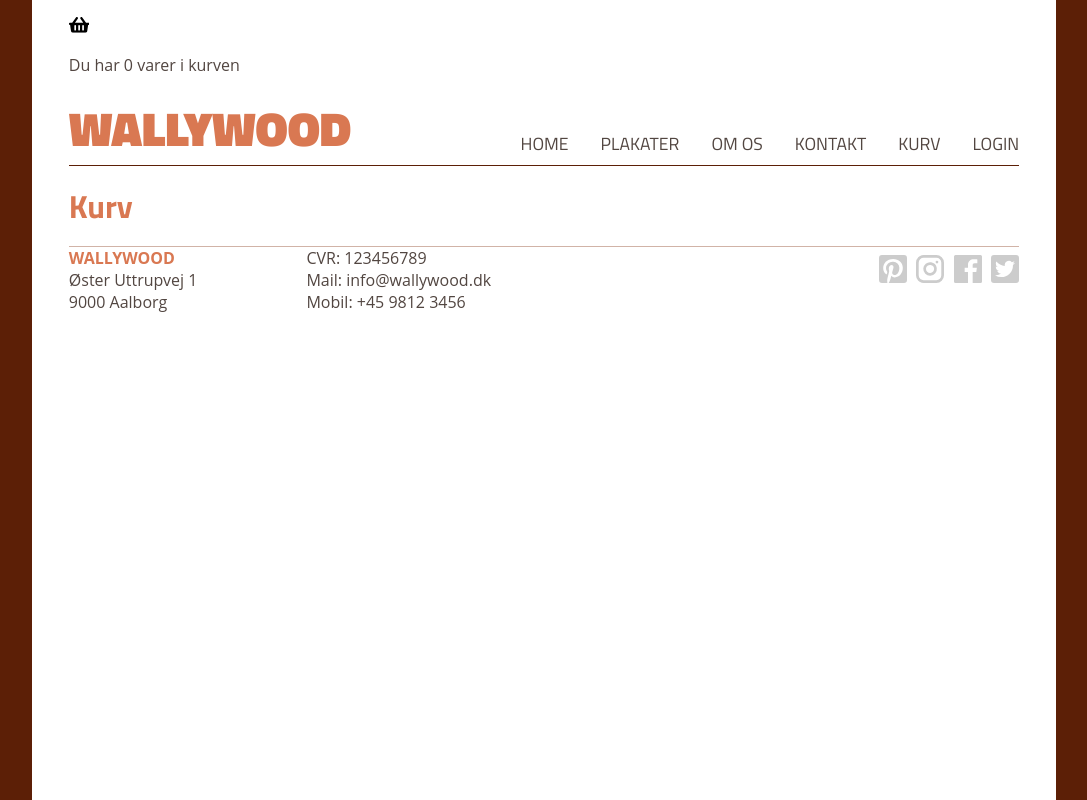
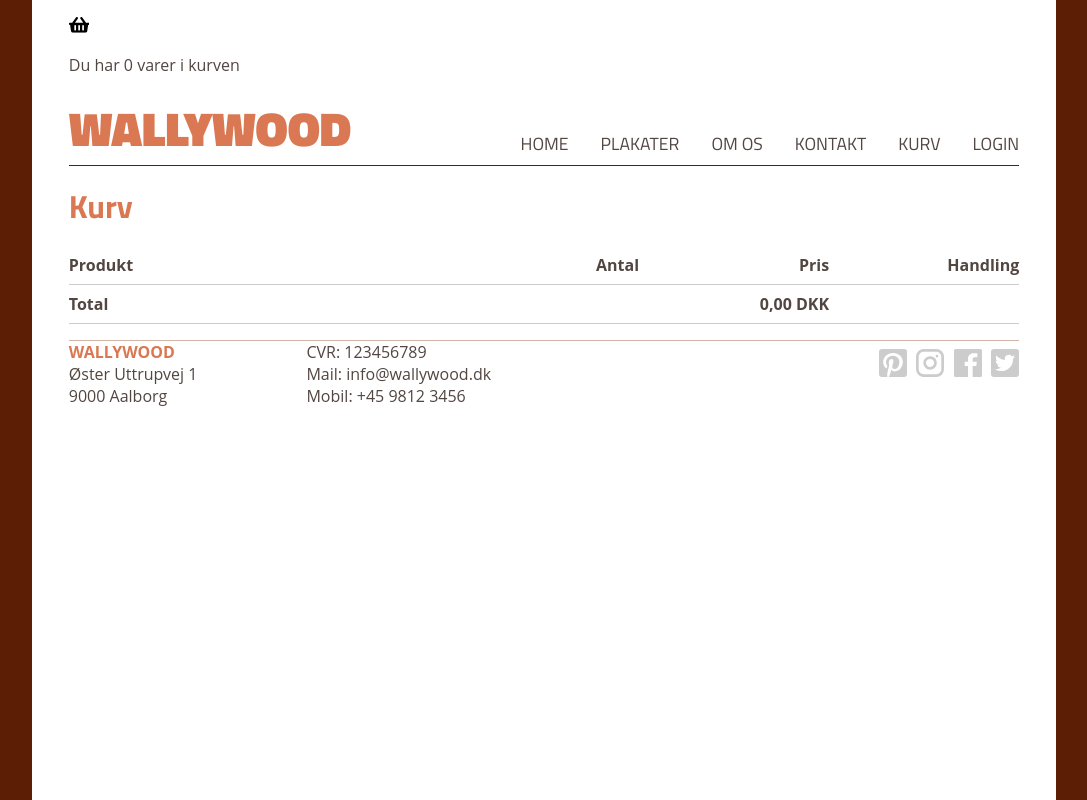
Before and after one commit to RasmusDahlJensen/Wallywood, a React (Create React App) app: page /cart in a window 1280 px wide. Shown: the whole page, without its empty margins (96-1183 px from the left). Built offline with nearby package versions, Linux system fonts and the light colour scheme.

Commit message:
Added cart pag

```diff
--- a/src/App.jsx
+++ b/src/App.jsx
@@ -7,7 +7,7 @@ import { CartIcon } from "./Components/Cart/CartIcon";
 function App() {
 	return (
 		<ContainerStyle maxwidth="1024">
-			<CartIcon></CartIcon>
+			<CartIcon />
 			<Header></Header>
 			<AppRouter />
 			<Footer />
--- a/src/Components/Cart/AddToCartButton.jsx
+++ b/src/Components/Cart/AddToCartButton.jsx
@@ -9,14 +9,14 @@ export const AddToCartButton = (props) => {
 	// console.log(cartData);
 
 	const submitToCart = async () => {
-		console.log(props.id);
-		console.log(loginData);
+		// console.log(props.id);
+		// console.log(loginData);
 		const options = {
 			headers: {
 				Authorization: `Bearer ${loginData.access_token}`,
 			},
 		};
-		console.log(options);
+		// console.log(options);
 		const formdata = new URLSearchParams();
 		formdata.append("poster_id", props.id);
 		formdata.append("quantity", 1);
--- a/src/Components/Cart/CartIcon.jsx
+++ b/src/Components/Cart/CartIcon.jsx
@@ -1,14 +1,17 @@
 import { CartIconStyle } from "./CartIcon.style";
 import { ReactComponent as IconCartSVG } from "../../Assets/svg/icon_cart.svg";
 import { useCartData } from "../Providers/CartProvider";
+import { Link } from "react-router-dom";
 
 export const CartIcon = () => {
 	const { cartData } = useCartData();
 
 	return (
 		<CartIconStyle>
-			<IconCartSVG />
-			<p>Du har {cartData.length} varer i kurven</p>
+			<Link to="/cart">
+				<IconCartSVG />
+				<p>Du har {cartData.length} varer i kurven</p>
+			</Link>
 		</CartIconStyle>
 	);
 };
--- a/src/Components/Cart/CartIcon.style.js
+++ b/src/Components/Cart/CartIcon.style.js
@@ -1,6 +1,9 @@
 import styled from "styled-components";
 
 export const CartIconStyle = styled.div`
+	a {
+		text-decoration: none;
+	}
 	svg {
 		&:hover {
 			fill: ${(props) => props.theme.colors.secondary};
--- /dev/null
+++ b/src/Components/Cart/CartList.jsx
@@ -0,0 +1,58 @@
+import { CartListStyle } from "./CartList.styled";
+import { useCartData } from "../Providers/CartProvider";
+import { ReactComponent as IconTrashSVG } from "../../Assets/svg/icon_trash.svg";
+import axios from "axios";
+import { useAuth } from "../Providers/AuthProvider";
+
+export const CartList = () => {
+	const { cartData, setCartData } = useCartData();
+	// console.log(cartData);
+	const { loginData } = useAuth();
+
+	let sum = cartData.reduce((prev, current) => {
+		return prev + +current.poster.price;
+	}, 0);
+
+	const deleteButton = async (id) => {
+		const options = {
+			headers: {
+				Authorization: `Bearer ${loginData.access_token}`,
+			},
+		};
+		const endpoint = `http://localhost:4000/cart/${id}`;
+		const result = await axios.delete(endpoint, options);
+		if (result.data) {
+			const endpoint = `http://localhost:4000/cart`;
+			const newCartData = await axios.get(endpoint, options);
+			setCartData(newCartData.data);
+		}
+	};
+	return (
+		<CartListStyle>
+			<div>
+				<div>Produkt</div>
+				<div>Antal</div>
+				<div>Pris</div>
+				<div>Handling</div>
+			</div>
+			{cartData &&
+				cartData.map((item) => {
+					return (
+						<div key={item.id}>
+							<div>{item.poster.name}</div>
+							<div>{item.quantity}</div>
+							<div>{item.poster.price} DKK</div>
+							<div>
+								<IconTrashSVG onClick={() => deleteButton(item.id)} />
+							</div>
+						</div>
+					);
+				})}
+			<div>
+				<div>Total</div>
+				<div></div>
+				<div>{sum},00 DKK</div>
+			</div>
+		</CartListStyle>
+	);
+};
--- /dev/null
+++ b/src/Components/Cart/CartList.styled.js
@@ -0,0 +1,21 @@
+import styled from "styled-components";
+
+export const CartListStyle = styled.div`
+	& > div {
+		&:first-child,
+		&:last-child {
+			font-weight: bold;
+		}
+		display: grid;
+		grid-template-columns: 2fr 1fr 1fr 1fr;
+		grid-row-gap: 0;
+		padding: 0.5rem 0;
+		border-bottom: solid 1px #ccc;
+		div {
+			text-align: right;
+			&:first-child {
+				text-align: left;
+			}
+		}
+	}
+`;
--- a/src/Pages/Cart/Cart.jsx
+++ b/src/Pages/Cart/Cart.jsx
@@ -1,9 +1,12 @@
 import { Layout } from "../../Components/App/Layout/Layout";
+import { CartList } from "../../Components/Cart/CartList";
 
 export const Cart = () => {
 	return (
 		<>
-			<Layout title="Kurv"></Layout>
+			<Layout title="Kurv">
+				<CartList></CartList>
+			</Layout>
 		</>
 	);
 };
```
